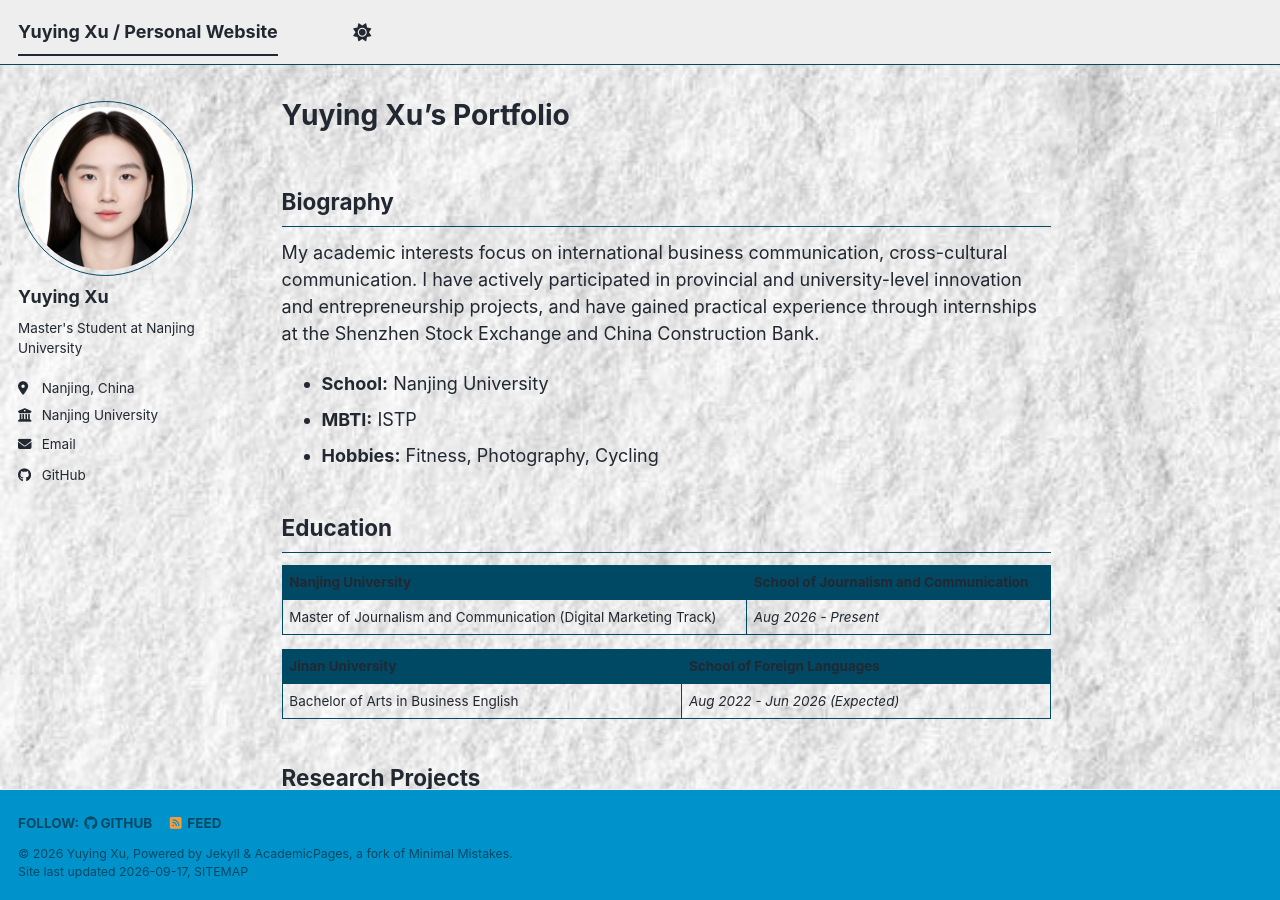
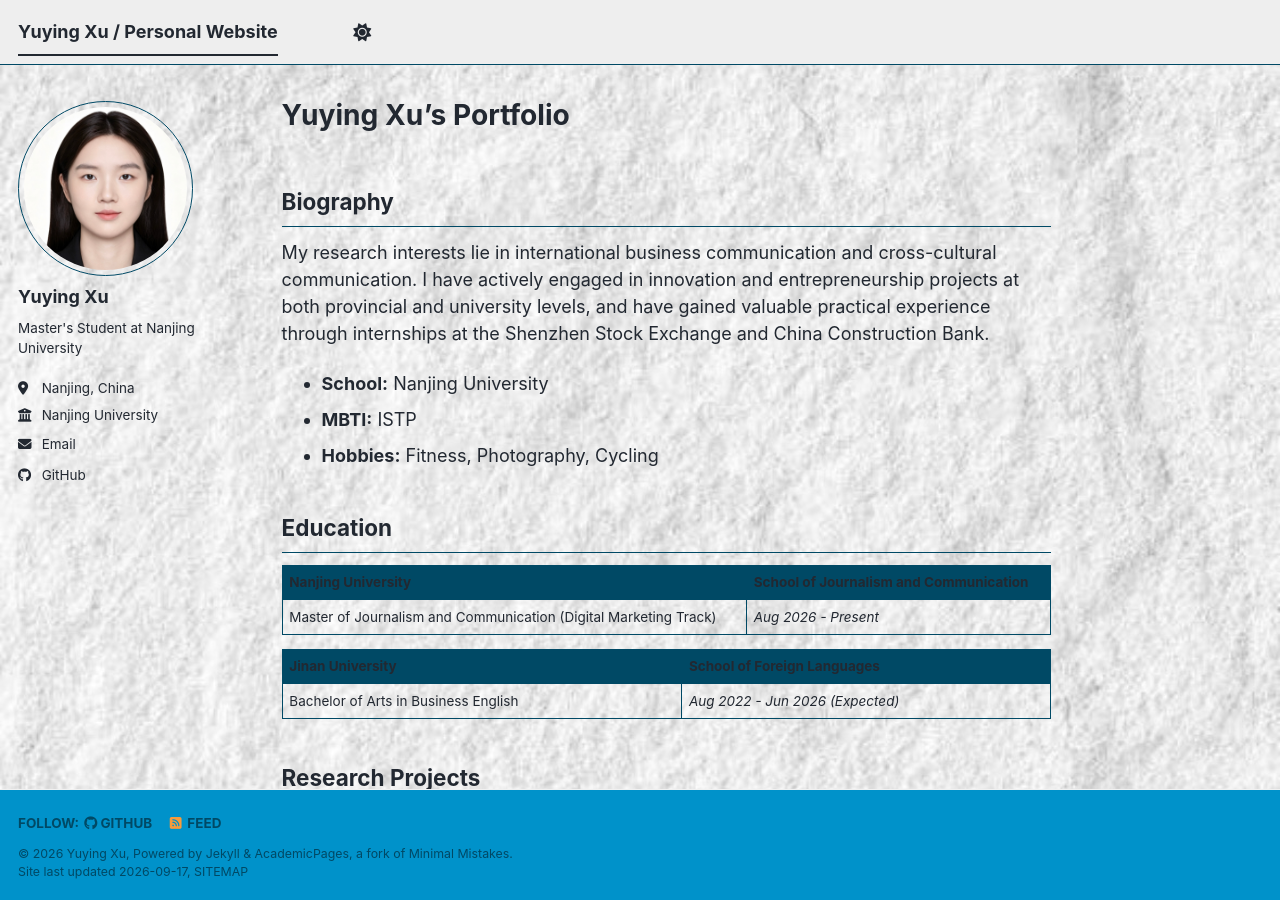
Before and after one commit to XuYuying2026/XuYuying2026.github.io, a Jekyll site: the page built from _pages/about.md, in a window 1280 px wide and 900 px high. Built offline with Jekyll 4.4.1, drawn with Linux system fonts in a browser that asks for light colours; a style sheet for code colours, icons or effects is not loaded.

Commit message:
Update biography section for improved clarity
Revised the wording of academic interests for clarity.

```diff
--- a/_pages/about.md
+++ b/_pages/about.md
@@ -9,7 +9,7 @@ redirect_from:
 
 ## Biography
 
-My academic interests focus on international business communication, cross-cultural communication. I have actively participated in provincial and university-level innovation and entrepreneurship projects, and have gained practical experience through internships at the Shenzhen Stock Exchange and China Construction Bank.
+My research interests lie in international business communication and cross-cultural communication. I have actively engaged in innovation and entrepreneurship projects at both provincial and university levels, and have gained valuable practical experience through internships at the Shenzhen Stock Exchange and China Construction Bank.
 
 - **School:** Nanjing University
 - **MBTI:** ISTP
```
